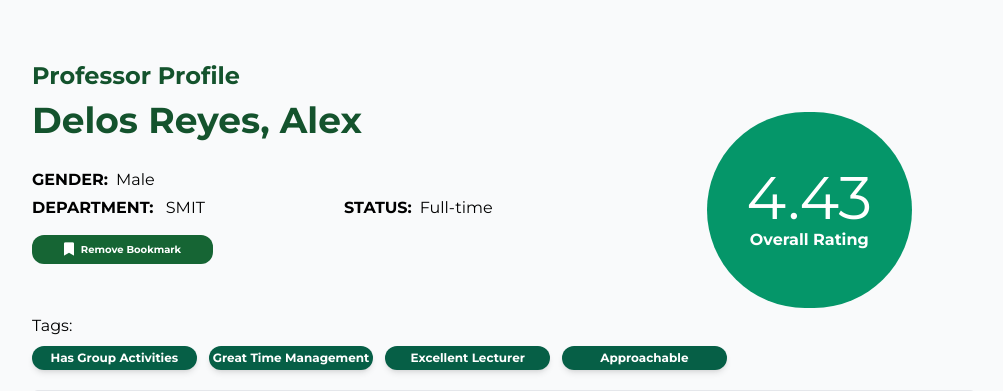
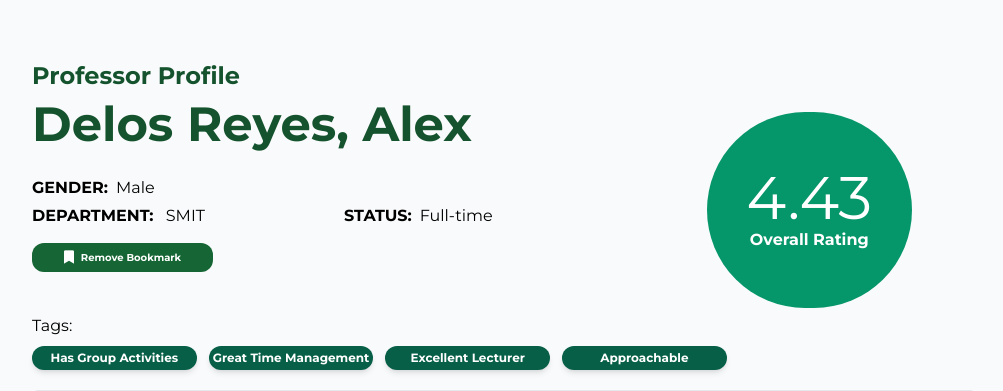
Before and after one commit to riCODEre/EduScore, a Django app: page /teacher/1 in a window 1280 px wide. Shown: the part 64-455 px from the top of the page, without its empty margins (136-1139 px from the left). Run offline with Django 5.2, Linux system fonts and the light colour scheme; a user stored in the database is signed in; data comes from the database, SQL or seed files in the repository; some libraries are stand-ins or nearby versions.

Commit message:
resized prof name

```diff
--- a/templates/teacherInfo.html
+++ b/templates/teacherInfo.html
@@ -14,7 +14,7 @@
                 <div class="col-span-4 flex flex-col">
                     <div class="">
                         <div>
-                            <h1 class="text-4xl font-bold text-green-900 mb-2 text-nowrap">{{ prof.LastName }}, {{ prof.FirstName }}</h1>
+                            <h1 class="text-5xl font-bold text-green-900 mb-2 text-nowrap">{{ prof.LastName }}, {{ prof.FirstName }}</h1>
                         </div>
                     </div>
                     <div class="grid grid-cols-6 mt-5 mb-1">
```
